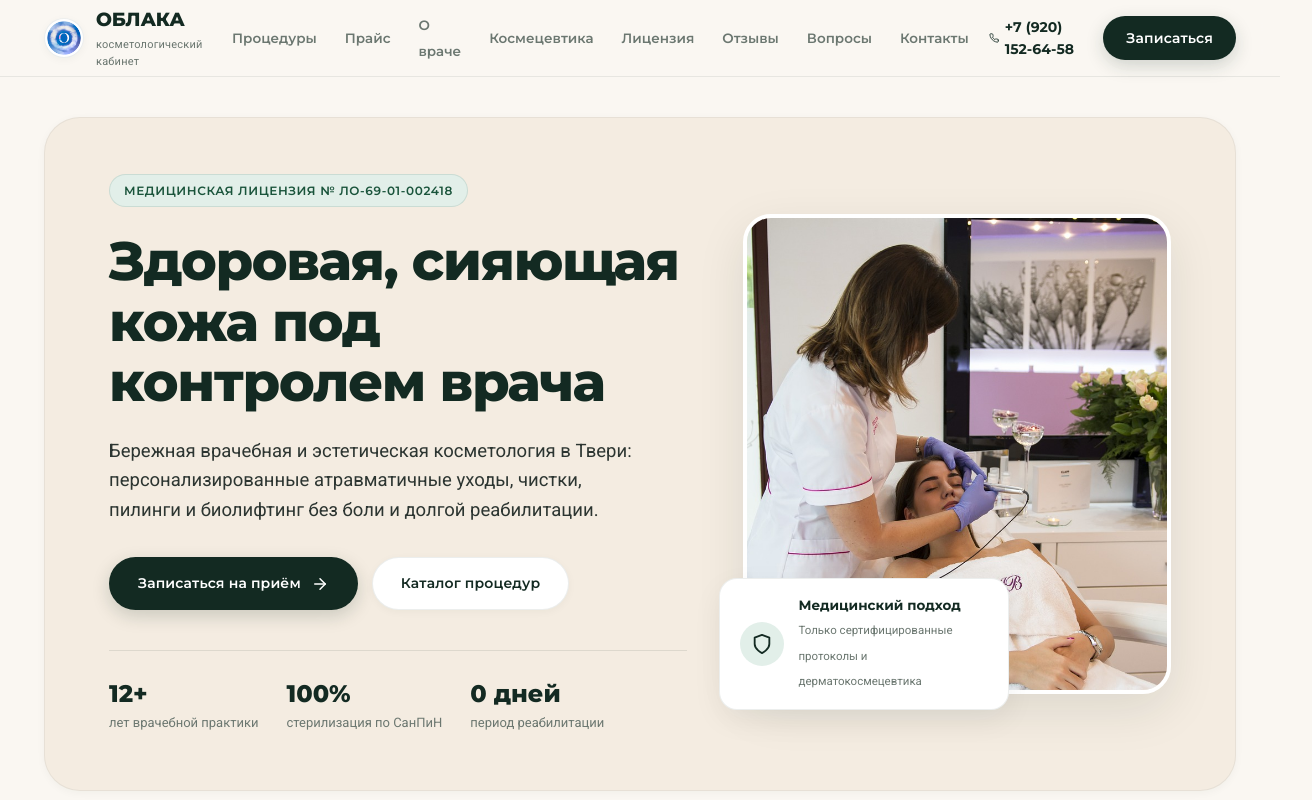
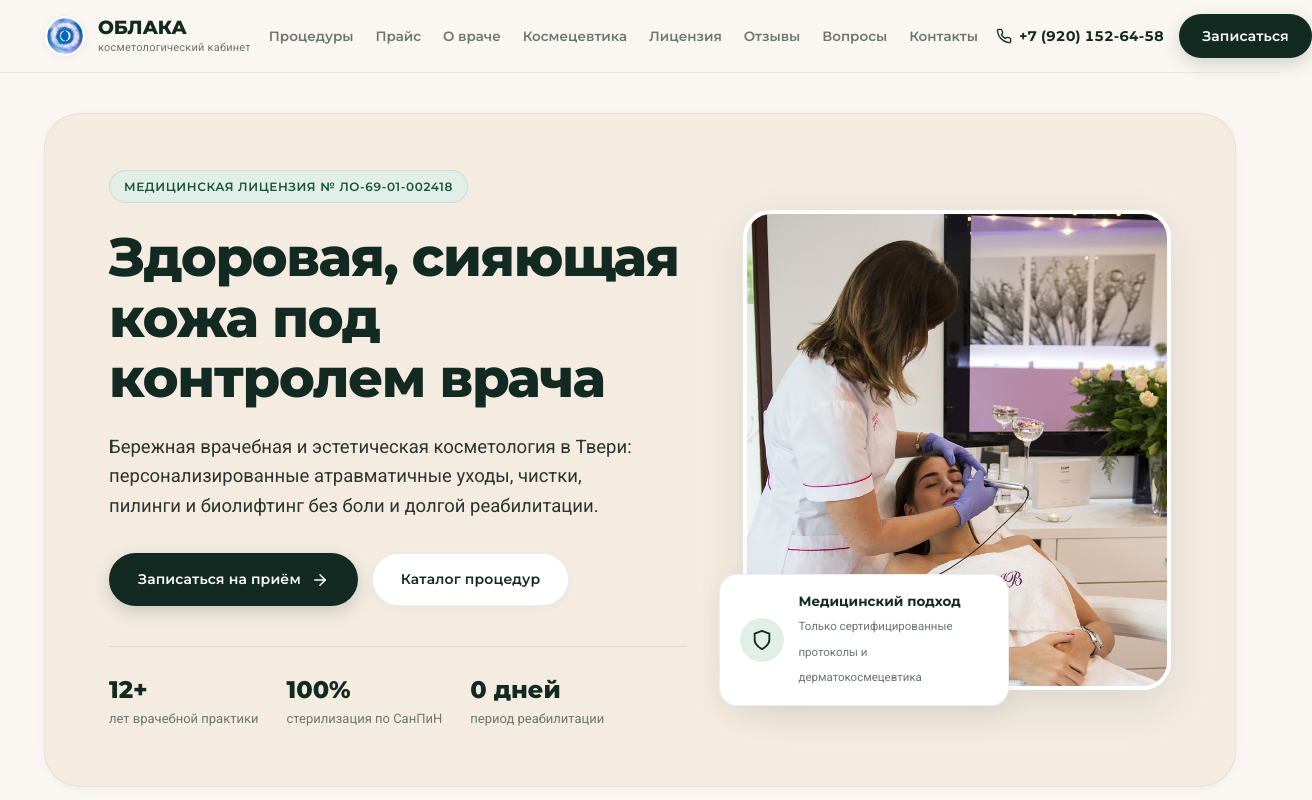
Before and after one commit to mifshs/oblaka-cosmetology, a plain HTML site: page index.html in a window 1280 px wide. Shown: the top 800 px of the page, 1312 px wide, since content can reach past the window. Drawn offline with Linux system fonts and the light colour scheme.

Commit message:
fix(header): prevent text wrapping and align elements horizontally on all desktop and laptop resolutions

```diff
--- a/index.html
+++ b/index.html
@@ -252,19 +252,19 @@
       position: sticky;
       top: 0;
       z-index: 100;
-      background-color: rgba(250, 247, 242, 0.92);
-      backdrop-filter: blur(14px);
-      -webkit-backdrop-filter: blur(14px);
+      background-color: rgba(250, 247, 242, 0.96);
+      backdrop-filter: blur(16px);
+      -webkit-backdrop-filter: blur(16px);
       border-bottom: 1px solid var(--border-subtle);
-      transition: background-color var(--transition-fast);
+      transition: all var(--transition-fast);
     }
 
     .header-inner {
       display: flex;
       align-items: center;
       justify-content: space-between;
-      height: 76px;
-      gap: 20px;
+      height: 72px;
+      gap: 16px;
     }
 
     .brand {
@@ -272,17 +272,20 @@
       align-items: center;
       gap: 12px;
       text-decoration: none;
+      flex-shrink: 0;
+      white-space: nowrap;
     }
 
     .brand-logo {
-      width: 40px;
-      height: 40px;
+      width: 42px;
+      height: 42px;
       border-radius: 50%;
       object-fit: cover;
       background-color: #FFFFFF;
       padding: 2px;
       border: 1px solid var(--border-subtle);
       box-shadow: var(--shadow-sm);
+      flex-shrink: 0;
     }
 
     .brand-title {
@@ -291,6 +294,9 @@
       font-weight: 800;
       color: var(--ink-dark);
       letter-spacing: -0.01em;
+      line-height: 1.1;
+      display: block;
+      white-space: nowrap;
     }
 
     .brand-subtitle {
@@ -300,13 +306,26 @@
       font-weight: 400;
       color: var(--ink-muted);
       letter-spacing: 0.02em;
+      line-height: 1.2;
+      margin-top: 2px;
+      white-space: nowrap;
     }
 
     .nav-menu {
       display: flex;
       align-items: center;
-      gap: 28px;
+      gap: clamp(12px, 1.4vw, 22px);
       list-style: none;
+      margin: 0;
+      padding: 0;
+      flex-shrink: 1;
+    }
+
+    .nav-menu li {
+      display: inline-flex;
+      align-items: center;
+      white-space: nowrap;
+      flex-shrink: 0;
     }
 
     .nav-link {
@@ -316,6 +335,11 @@
       color: var(--ink-muted);
       transition: color var(--transition-fast);
       position: relative;
+      white-space: nowrap;
+      text-decoration: none;
+      padding: 6px 2px;
+      display: inline-block;
+      line-height: 1.2;
     }
 
     .nav-link:hover {
@@ -325,7 +349,9 @@
     .header-actions {
       display: flex;
       align-items: center;
-      gap: 16px;
+      gap: clamp(10px, 1.2vw, 18px);
+      flex-shrink: 0;
+      white-space: nowrap;
     }
 
     .header-phone {
@@ -333,9 +359,22 @@
       font-size: 14px;
       font-weight: 700;
       color: var(--ink-dark);
-      display: flex;
+      display: inline-flex;
       align-items: center;
-      gap: 6px;
+      gap: 7px;
+      white-space: nowrap;
+      flex-shrink: 0;
+      text-decoration: none;
+      line-height: 1;
+    }
+
+    .header-phone svg {
+      flex-shrink: 0;
+    }
+
+    .header-phone span {
+      white-space: nowrap;
+      font-variant-numeric: tabular-nums;
     }
 
     .header-phone:hover {
@@ -345,8 +384,8 @@
 
     .burger-btn {
       display: none;
-      width: 44px;
-      height: 44px;
+      width: 42px;
+      height: 42px;
       border-radius: var(--radius-sm);
       border: 1px solid var(--border-subtle);
       background-color: #FFFFFF;
@@ -354,13 +393,19 @@
       align-items: center;
       justify-content: center;
       color: var(--ink-dark);
+      flex-shrink: 0;
+      transition: background-color var(--transition-fast);
+    }
+
+    .burger-btn:hover {
+      background-color: var(--bg-warm);
     }
 
     /* Mobile Drawer */
     .mobile-drawer {
       display: none;
       position: fixed;
-      top: 76px;
+      top: 72px;
       left: 0;
       width: 100%;
       background-color: var(--bg-page);
@@ -370,6 +415,8 @@
       z-index: 99;
       flex-direction: column;
       gap: 16px;
+      max-height: calc(100vh - 72px);
+      overflow-y: auto;
     }
 
     .mobile-drawer.open {
@@ -377,18 +424,31 @@
     }
 
     .mobile-drawer .nav-link {
-      font-size: 17px;
+      font-size: 16px;
       padding: 10px 0;
       border-bottom: 1px solid rgba(19, 42, 34, 0.05);
       display: block;
     }
 
-    @media (max-width: 1080px) {
-      .nav-menu, .header-phone {
+    @media (max-width: 1160px) {
+      .nav-menu {
         display: none;
       }
       .burger-btn {
         display: inline-flex;
+      }
+    }
+
+    @media (max-width: 680px) {
+      .header-phone {
+        display: none;
+      }
+      .header-inner {
+        height: 64px;
+      }
+      .mobile-drawer {
+        top: 64px;
+        max-height: calc(100vh - 64px);
       }
     }
 
@@ -1737,7 +1797,7 @@
         <ul class="nav-menu">
           <li><a href="#services" class="nav-link">Процедуры</a></li>
           <li><a href="#prices" class="nav-link">Прайс</a></li>
-          <li><a href="#doctor" class="nav-link">О враче</a></li>
+          <li><a href="#doctor" class="nav-link">О&nbsp;враче</a></li>
           <li><a href="#cosmetics" class="nav-link">Космецевтика</a></li>
           <li><a href="#certs" class="nav-link">Лицензия</a></li>
           <li><a href="#reviews" class="nav-link">Отзывы</a></li>
@@ -1748,9 +1808,9 @@
 
       <!-- Actions -->
       <div class="header-actions">
-        <a href="tel:+79201526458" class="header-phone">
+        <a href="tel:+79201526458" class="header-phone" aria-label="Позвонить в кабинет: +7 (920) 152-64-58">
           <svg width="16" height="16" viewBox="0 0 24 24" fill="none" stroke="currentColor" stroke-width="2" stroke-linecap="round" stroke-linejoin="round"><path d="M22 16.92v3a2 2 0 0 1-2.18 2 19.79 19.79 0 0 1-8.63-3.07 19.5 19.5 0 0 1-6-6 19.79 19.79 0 0 1-3.07-8.67A2 2 0 0 1 4.11 2h3a2 2 0 0 1 2 1.72 12.84 12.84 0 0 0 .7 2.81 2 2 0 0 1-.45 2.11L8.09 9.91a16 16 0 0 0 6 6l1.27-1.27a2 2 0 0 1 2.11-.45 12.84 12.84 0 0 0 2.81.7A2 2 0 0 1 22 16.92z"></path></svg>
-          +7 (920) 152-64-58
+          <span>+7&nbsp;(920)&nbsp;152-64-58</span>
         </a>
         <a href="#booking" class="btn btn-primary" style="padding: 10px 22px; min-height: 42px;">Записаться</a>
         <button class="burger-btn" id="burger-toggle" aria-label="Открыть мобильное меню">
```
